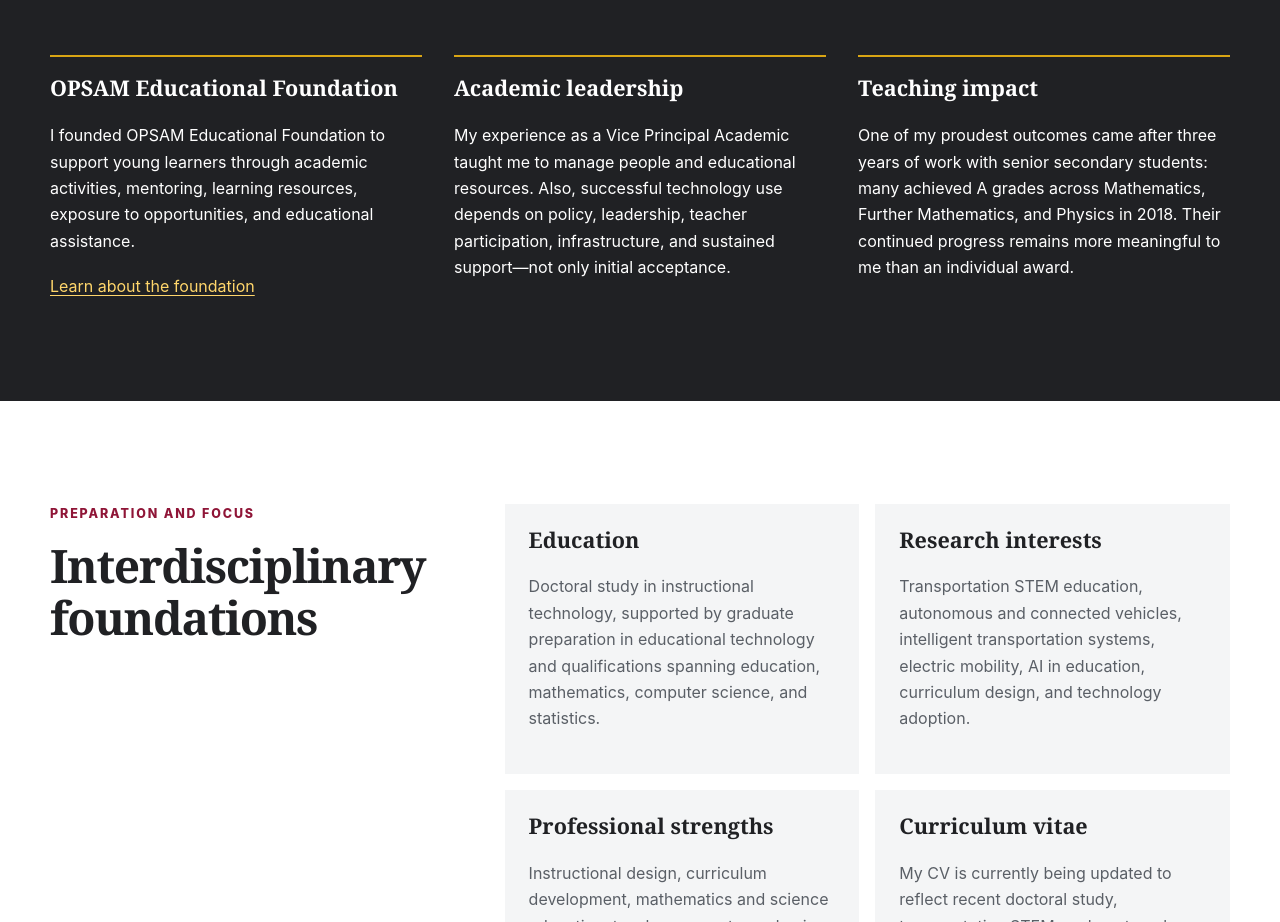
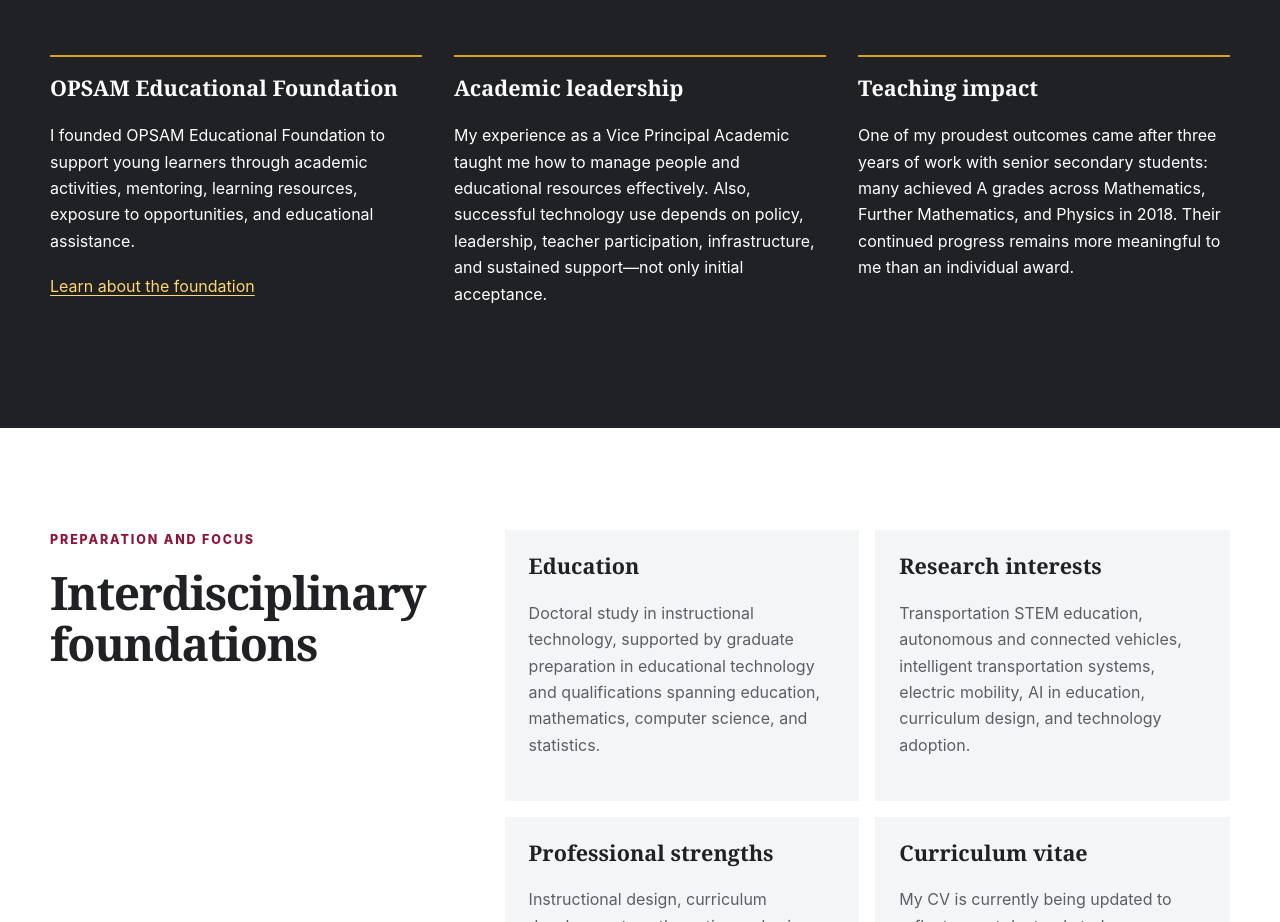
Before and after one commit to opsam9111/Samuel-Olowolafe-Portfolio, a plain HTML site: page index.html in a window 1280 px wide. Shown: the part 5580-6502 px from the top of the page. Drawn offline with Linux system fonts and the light colour scheme.

Commit message:
Update index.html

```diff
--- a/index.html
+++ b/index.html
@@ -163,7 +163,7 @@
         </article>
         <article>
           <h3>Academic leadership</h3>
-          <p>My experience as a Vice Principal Academic taught me to manage people and educational resources. Also, successful technology use depends on policy, leadership, teacher participation, infrastructure, and sustained support—not only initial acceptance.</p>
+          <p>My experience as a Vice Principal Academic taught me how to manage people and educational resources effectively. Also, successful technology use depends on policy, leadership, teacher participation, infrastructure, and sustained support—not only initial acceptance.</p>
         </article>
         <article>
           <h3>Teaching impact</h3>
```
